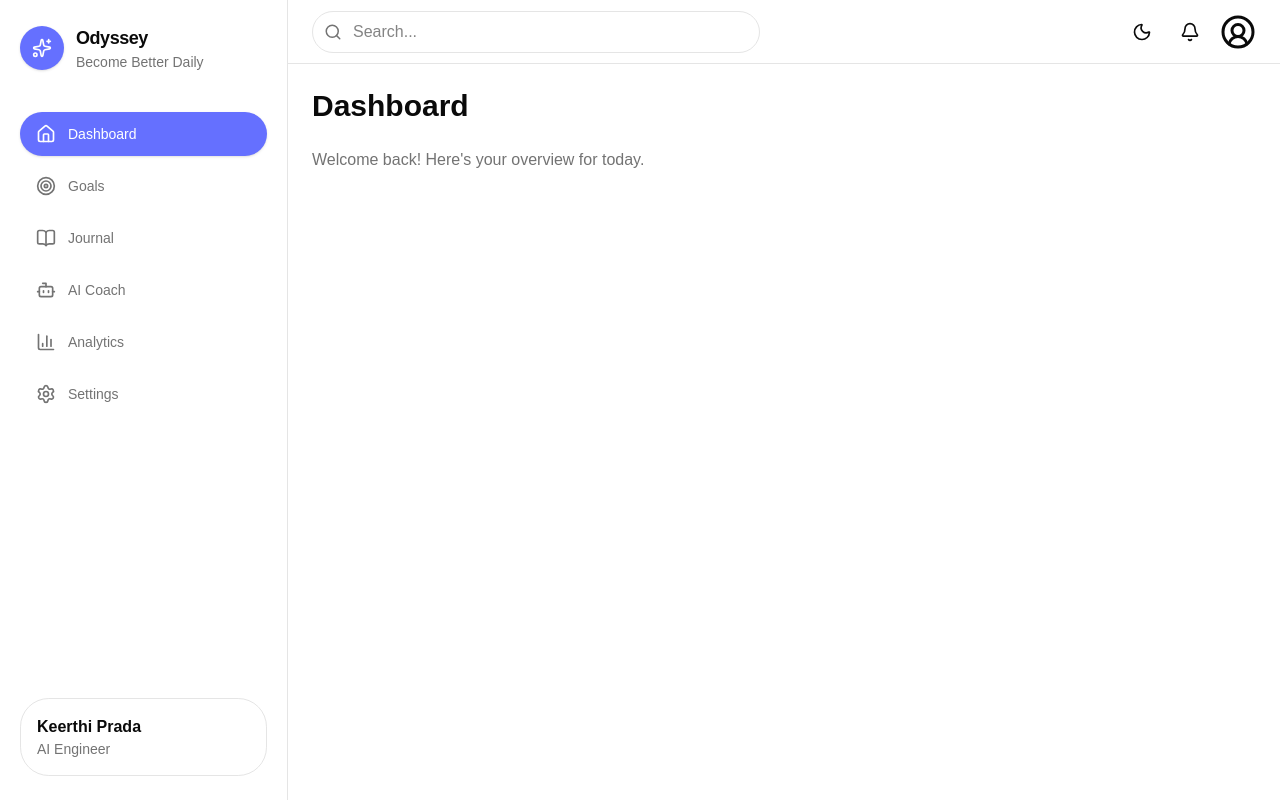
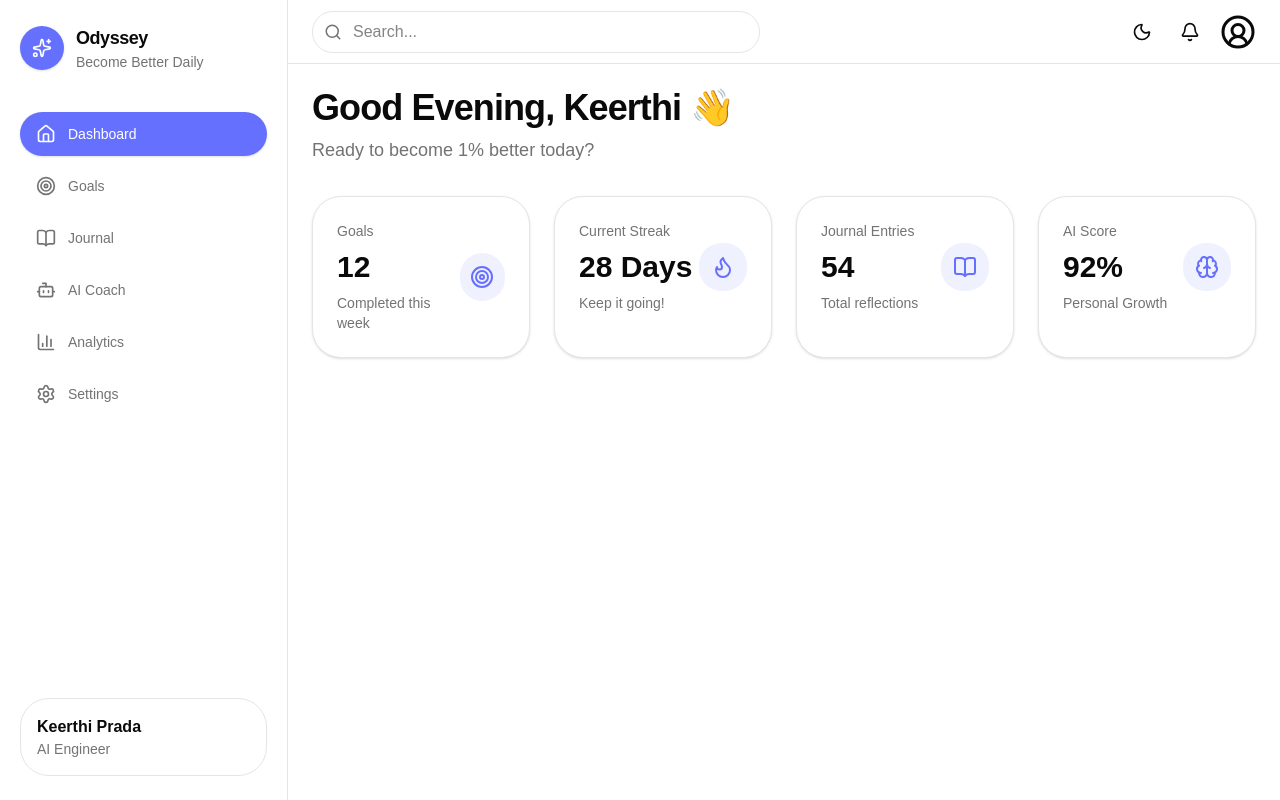
Before and after one commit to keerthiP22/Odyssey, a React (Vite) app in the folder frontend/: page /dashboard in a window 1280 px wide. Built offline with nearby package versions, Linux system fonts and the light colour scheme.

Commit message:
feat(dashboard): add welcome section and stats cards

```diff
--- /dev/null
+++ b/frontend/src/components/dashboard/StatCard.tsx
@@ -0,0 +1,41 @@
+import type { LucideIcon } from "lucide-react";
+
+interface StatCardProps {
+  title: string;
+  value: string | number;
+  subtitle?: string;
+  icon: LucideIcon;
+}
+
+export default function StatCard({
+  title,
+  value,
+  subtitle,
+  icon: Icon,
+}: StatCardProps) {
+  return (
+    <div className="rounded-2xl border bg-card p-6 shadow-sm transition-all duration-300 hover:-translate-y-1 hover:shadow-lg">
+      <div className="flex items-center justify-between">
+        <div>
+          <p className="text-sm font-medium text-muted-foreground">
+            {title}
+          </p>
+
+          <h2 className="mt-2 text-3xl font-bold">
+            {value}
+          </h2>
+
+          {subtitle && (
+            <p className="mt-2 text-sm text-muted-foreground">
+              {subtitle}
+            </p>
+          )}
+        </div>
+
+        <div className="flex h-12 w-12 items-center justify-center rounded-xl bg-primary/10">
+          <Icon className="h-6 w-6 text-primary" />
+        </div>
+      </div>
+    </div>
+  );
+}
--- /dev/null
+++ b/frontend/src/components/dashboard/StatsGrid.tsx
@@ -0,0 +1,42 @@
+import {
+  Target,
+  Flame,
+  BookOpen,
+  Brain,
+} from "lucide-react";
+
+import StatCard from "./StatCard";
+
+export default function StatsGrid() {
+  return (
+    <section className="grid gap-6 sm:grid-cols-2 xl:grid-cols-4">
+      <StatCard
+        title="Goals"
+        value={12}
+        subtitle="Completed this week"
+        icon={Target}
+      />
+
+      <StatCard
+        title="Current Streak"
+        value="28 Days"
+        subtitle="Keep it going!"
+        icon={Flame}
+      />
+
+      <StatCard
+        title="Journal Entries"
+        value={54}
+        subtitle="Total reflections"
+        icon={BookOpen}
+      />
+
+      <StatCard
+        title="AI Score"
+        value="92%"
+        subtitle="Personal Growth"
+        icon={Brain}
+      />
+    </section>
+  );
+}
--- /dev/null
+++ b/frontend/src/components/dashboard/WelcomeHeader.tsx
@@ -0,0 +1,21 @@
+export default function WelcomeHeader() {
+  const hour = new Date().getHours();
+
+  let greeting = "Hello";
+
+  if (hour < 12) greeting = "Good Morning";
+  else if (hour < 17) greeting = "Good Afternoon";
+  else greeting = "Good Evening";
+
+  return (
+    <section className="mb-8">
+      <h1 className="text-4xl font-bold tracking-tight">
+        {greeting}, Keerthi 👋
+      </h1>
+
+      <p className="mt-2 text-muted-foreground text-lg">
+        Ready to become 1% better today?
+      </p>
+    </section>
+  );
+}
--- a/frontend/src/pages/Dashboard.tsx
+++ b/frontend/src/pages/Dashboard.tsx
@@ -1,11 +1,12 @@
+import WelcomeHeader from "@/components/dashboard/WelcomeHeader";
+import StatsGrid from "@/components/dashboard/StatsGrid";
+
 export default function Dashboard() {
   return (
-    <div className="space-y-6">
-      <h1 className="text-3xl font-bold">Dashboard</h1>
+    <div className="space-y-8">
+      <WelcomeHeader />
 
-      <p className="text-muted-foreground">
-        Welcome back! Here's your overview for today.
-      </p>
+      <StatsGrid />
     </div>
   );
 }
```
